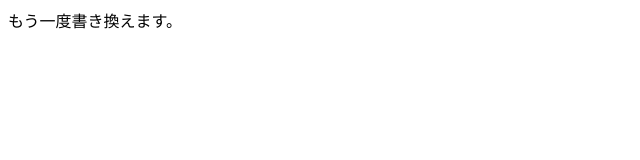
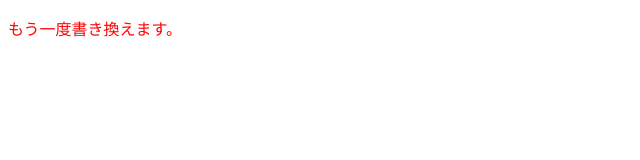
Before and after one commit to Haruki0hashi/20250512-git-workshop, a plain HTML site: page index.html in a window 1280 px wide. Shown: the whole page, without its empty margins (0-640 px from the left). Drawn offline with Linux system fonts and the light colour scheme.

Commit message:
Update index.html
文字の色を赤色にしました

```diff
--- a/index.html
+++ b/index.html
@@ -5,6 +5,6 @@
     <title>タイトル</title>
   </head>
   <body>
-    もう一度書き換えます。
+    <p style="color:red">もう一度書き換えます。</p>
   </body>
 </html>
```
